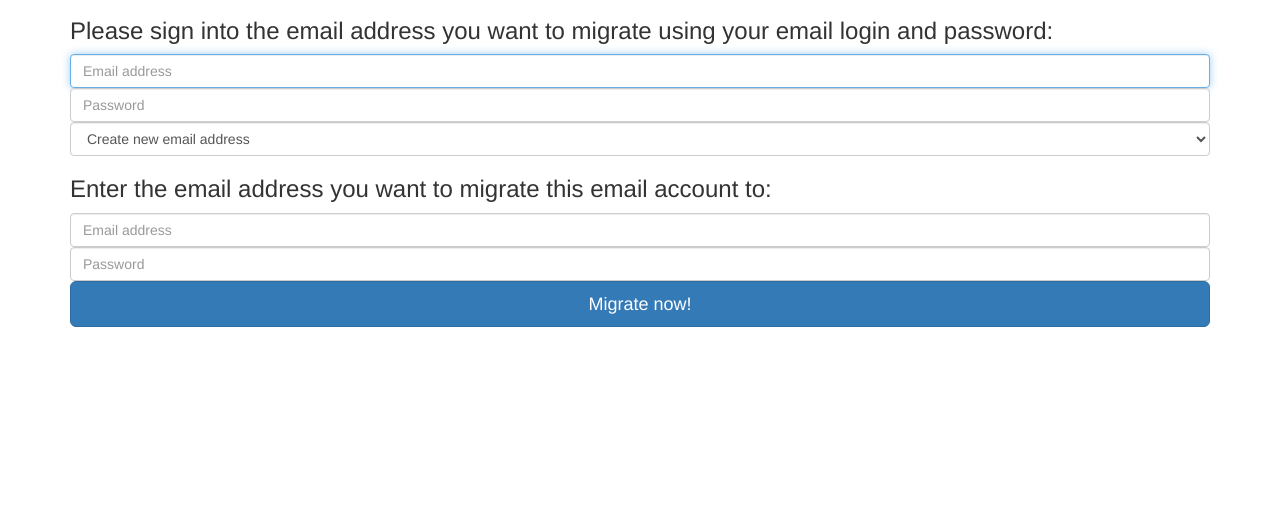
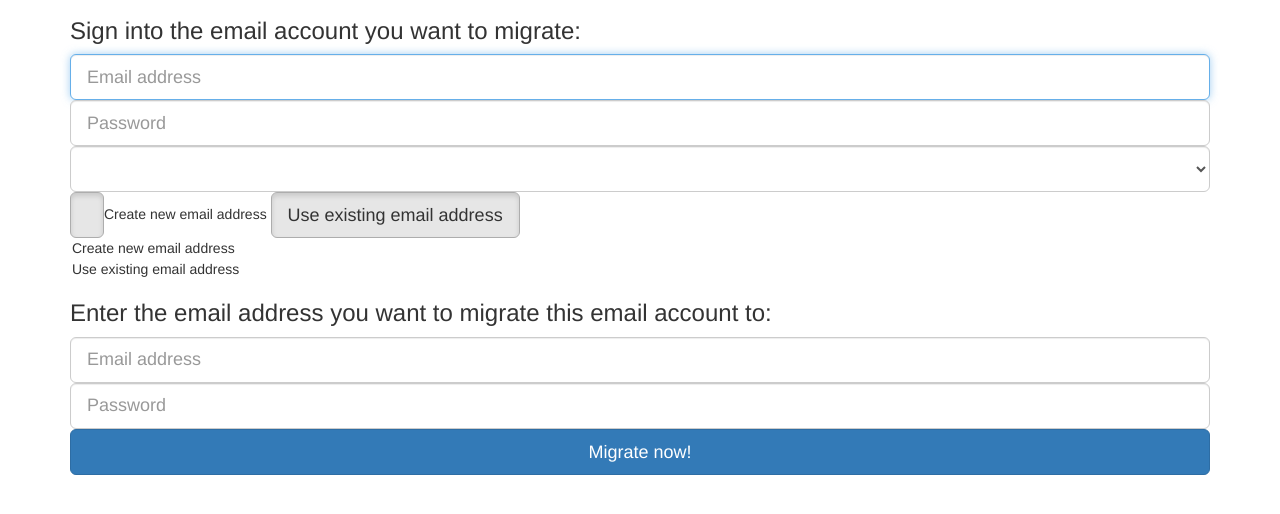
Before and after one commit to CpanelInc/migrate-email, a plain HTML site: page index.html in a window 1280 px wide. Shown: the part 54-568 px from the top of the page. Drawn offline with nearby package versions, Linux system fonts and the light colour scheme.

Commit message:
renamed form variables, minor tweaks

```diff
--- a/index.html
+++ b/index.html
@@ -41,13 +41,18 @@
         </div><!--/.container-fluid -->
       </nav>
 
-      <form class="form-signin">
-        <h3 class="form-signin-heading">Please sign into the email address you want to migrate using your email login and password:</h3>
+      <form class="form-signin form-group-lg">
+        <h3 class="form-signin-heading">Sign into the email account you want to migrate:</h3>
         <label for="inputEmail" class="sr-only">Email address</label>
         <input name="inputEmail" type="email" id="inputEmail" class="form-control" placeholder="Email address" required autofocus>
         <label for="inputPassword" class="sr-only">Password</label>
         <input name="inputPassword" type="password" id="inputPassword" class="form-control" placeholder="Password" required>
-        <select name="inputPassword" class="form-control">
+
+        <select name="newEmailAddress" class="form-control">
+          <input class="btn btn-default btn-lg active" type="button">Create new email address</input>
+          <button type="button" class="btn btn-default btn-lg active">Use existing email address</button>
+
+
           <option>Create new email address</option>
           <option>Use existing email address</option>
         </select>
```
